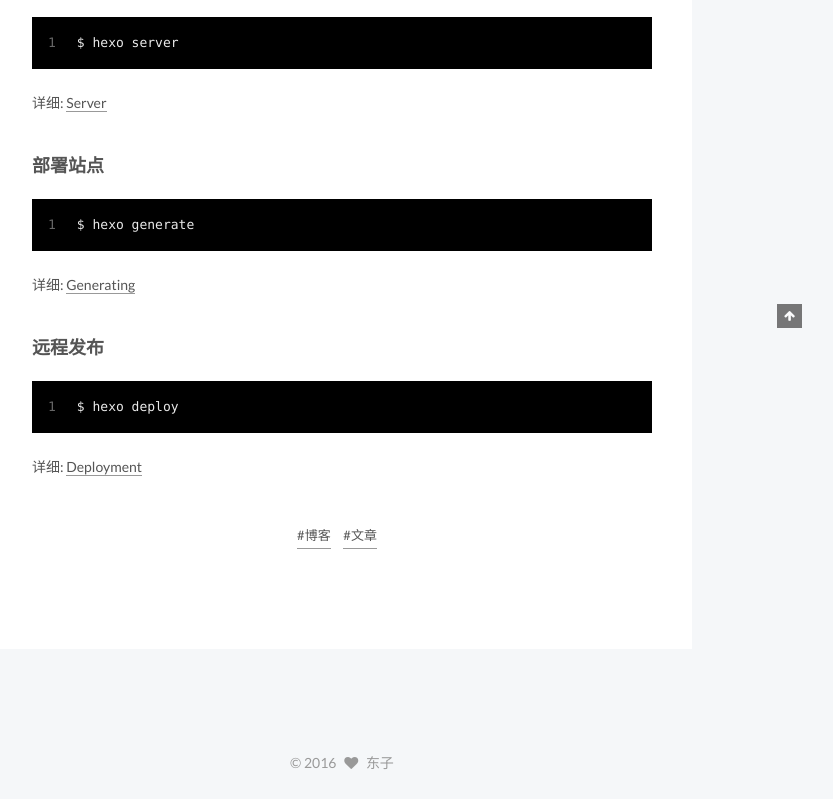
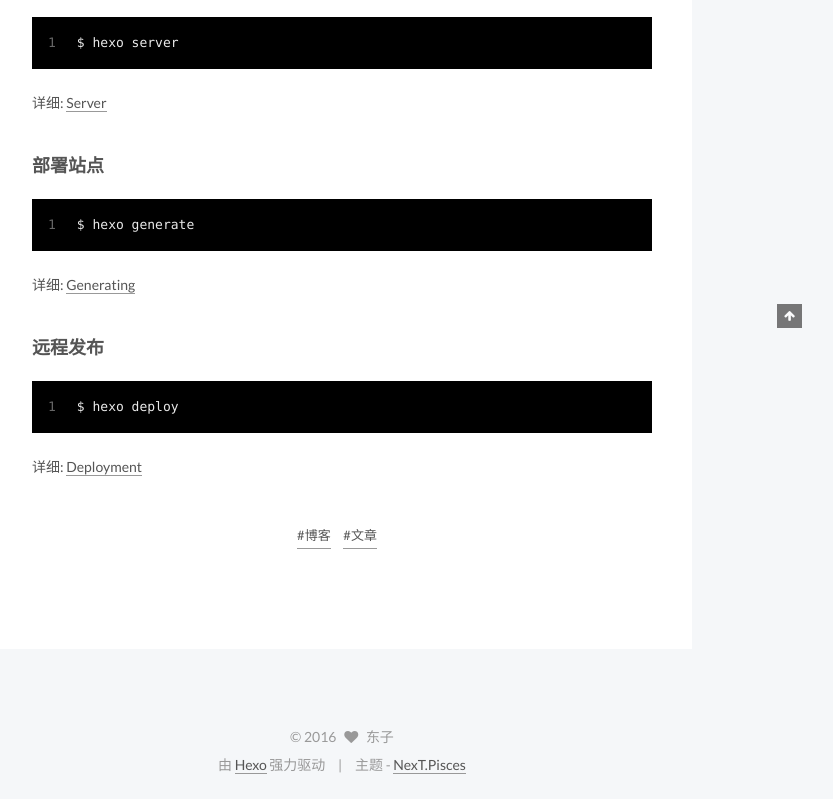
Before and after one commit to dogdong/dogdong.github.io, a plain HTML site: page 2016/11/24/hello-world/index.html in a window 1280 px wide. Shown: the part 572-1371 px from the top of the page, without its empty margins (428-1261 px from the left). Drawn offline with Linux system fonts and the light colour scheme.

Commit message:
Site updated: 2016-11-24 16:23:18

```diff
--- a/2016/11/24/hello-world/index.html
+++ b/2016/11/24/hello-world/index.html
@@ -512,6 +512,16 @@
   </span>
   <span class="author" itemprop="copyrightHolder">东子</span>
 </div>
+<div class="powered-by">
+  由 <a class="theme-link" href="http://hexo.io">Hexo</a> 强力驱动
+</div>
+
+<div class="theme-info">
+  主题 -
+  <a class="theme-link" href="https://github.com/iissnan/hexo-theme-next">
+    NexT.Pisces
+  </a>
+</div>
 
 
 
--- a/css/main.css
+++ b/css/main.css
@@ -1549,7 +1549,7 @@
   width: 4px;
   height: 4px;
   border-radius: 50%;
-  background: #0dee46;
+  background: #ff0ef4;
 }
 .links-of-blogroll {
   font-size: 13px;
```
Also changed, not shown: 404/404.html (+10 -0 lines), 404/index.html (+10 -0 lines), about/index.html (+10 -0 lines), archives/2016/11/index.html (+10 -0 lines), archives/2016/index.html (+10 -0 lines), archives/index.html (+10 -0 lines), categories/index.html (+10 -0 lines), categories/新生活/index.html (+10 -0 lines), index.html (+10 -0 lines), tags/index.html (+10 -0 lines), tags/博客/index.html (+10 -0 lines), tags/文章/index.html (+10 -0 lines).
